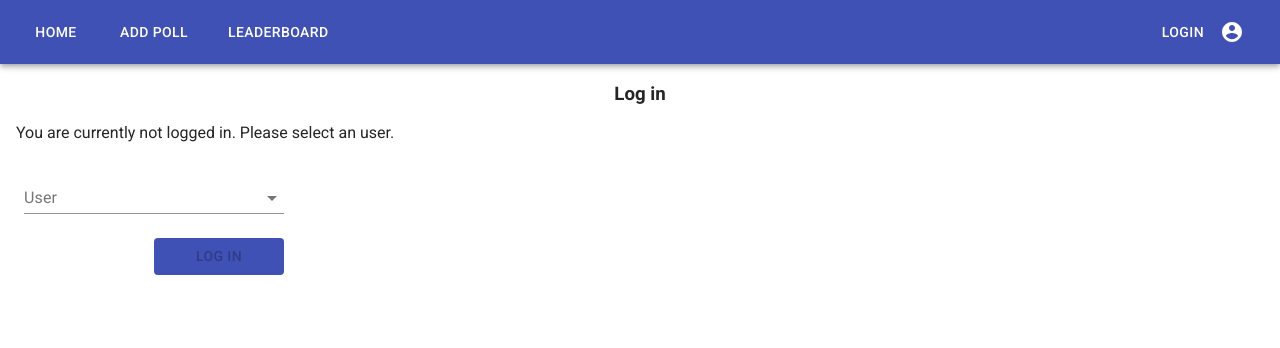
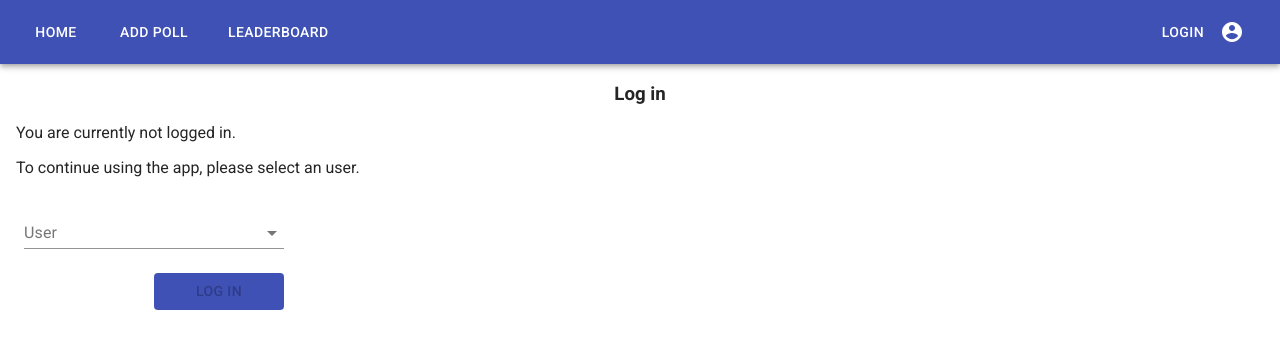
Before and after one commit to juanpabloeslava/jpe-reactnd-project-would-you-rather, a React (Create React App) app: page /login in a window 1280 px wide. Shown: the top 348 px of the page. Built offline with nearby package versions, Linux system fonts and the light colour scheme.

Commit message:
View: Home redirects to login if there isn't an active user

```diff
--- a/src/App.js
+++ b/src/App.js
@@ -21,8 +21,6 @@ class App extends Component {
   }
 
   render() {
-
-    const { authedUser } = this.props
 
     return (
       <BrowserRouter>
@@ -49,8 +47,6 @@ class App extends Component {
   }
 }
 
-// export default App
-
 const mapStateToProps = ( {authedUser, polls, users} ) => {
   return {
     authedUser,
--- a/src/views/Home.js
+++ b/src/views/Home.js
@@ -1,5 +1,7 @@
 import React, { Component } from 'react'
-// import { BrowserRouter, Route } from 'react-router-dom'
+import { Redirect } from 'react-router-dom'
+// reducers
+import { connect } from 'react-redux'
 // material imports
 import PollList from '../components/PollList';
 
@@ -7,14 +9,28 @@ import PollList from '../components/PollList';
 class Home extends Component {
 
     render() {
+        console.log('props in Home: ', this.props)
+
+        const { authedUser } = this.props
+
         return (
             <div className='view-container'>
-                <PollList />
+                {
+                    authedUser !== null
+                    ? <PollList />
+                    : <Redirect to='/login' />
+                }
             </div>
         )
     }
 }
 
+const mapStateToProps = ( {authedUser} ) => {
+    return {
+      authedUser
+    }
+  }
 
-
-export default Home
+  export default connect(
+    mapStateToProps
+  )(Home);
--- a/src/views/Login.js
+++ b/src/views/Login.js
@@ -46,7 +46,10 @@ class Login extends Component {
                     {
                         // authedUser === null
                         activeUser === null
-                            ? <p>You are currently not logged in. Please select an user.</p>
+                            ? <div>
+                                <p>You are currently not logged in.</p>
+                                <p>To continue using the app, please select an user.</p>
+                            </div>
                             : <div>
                                 {/* this will need to be changed to the user's name */}
                                 <p>Hi there {activeUser.name.split(' ', 1)}.</p>
```
Also changed, not shown: 1 other file (tests, documents, lock files or other folders).
